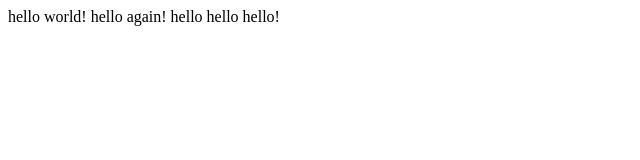
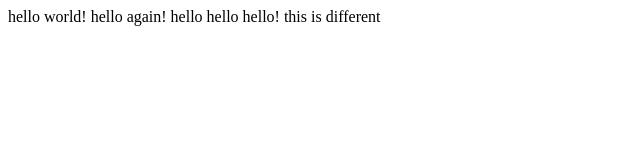
Before and after one commit to Samarjeet09/WebDev, a plain HTML site: page hello.html in a window 1280 px wide. Shown: the whole page, without its empty margins (0-640 px from the left). Drawn offline with Linux system fonts and the light colour scheme.

Commit message:
Update hello.html

```diff
--- a/hello.html
+++ b/hello.html
@@ -4,6 +4,6 @@
         <title>My webpage</title>
     </head>
     <body>
-        hello world! hello again! hello hello hello!
+        hello world! hello again! hello hello hello! this is different
     </body>
 </html>
```
